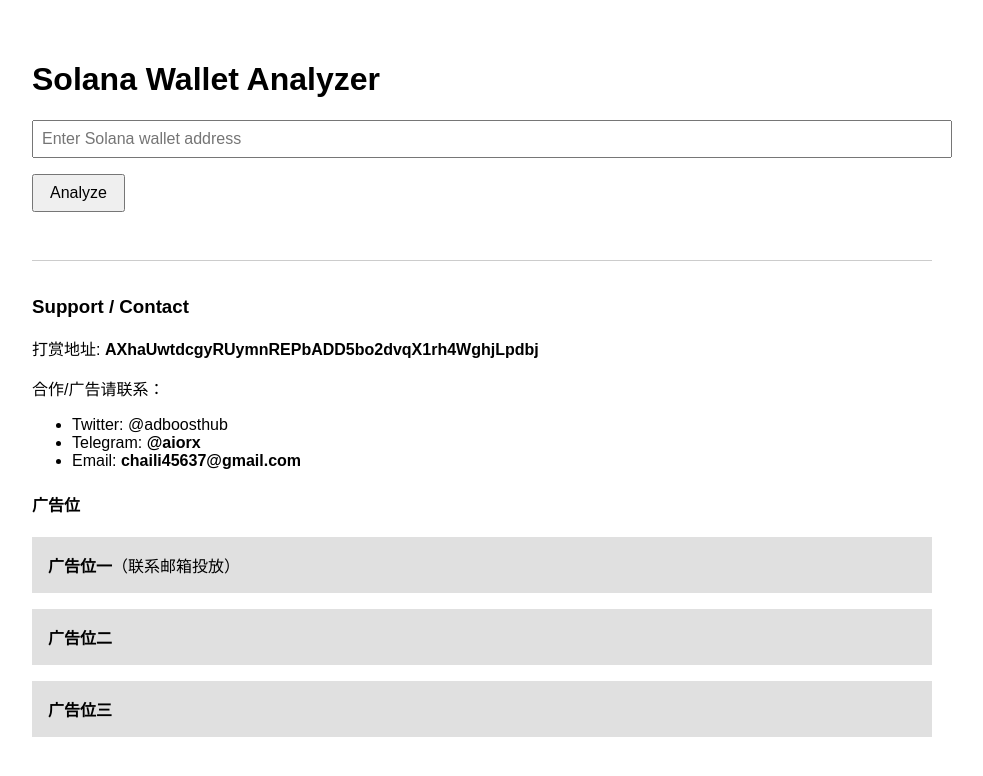
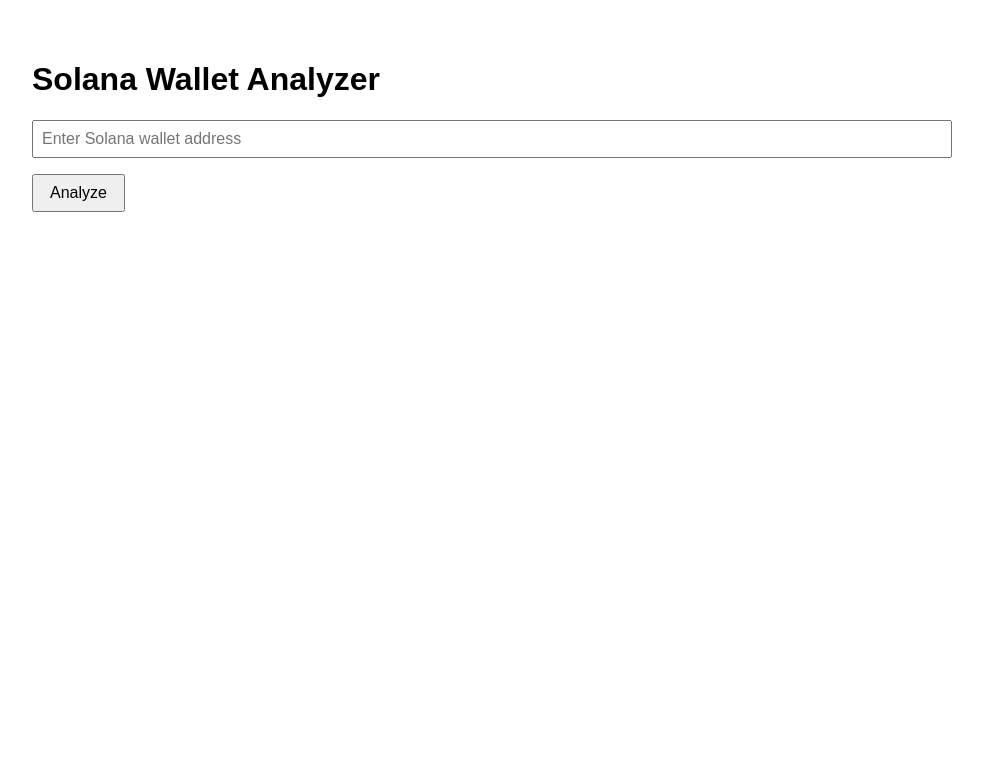
Before and after one commit to chaili45637/solana-analyzer-frontend, a React (Vite) app: page / in a window 1280 px wide. Shown: the top 776 px of the page, without its empty margins (158-1141 px from the left). Built offline with nearby package versions, Linux system fonts and the light colour scheme.

Commit message:
Update API endpoint to deployed backend URL

```diff
--- a/src/App.jsx
+++ b/src/App.jsx
@@ -17,7 +17,7 @@
     setResult(null);
 
     try {
-      const response = await fetch(`https://your-koyeb-backend-url.koyeb.app/analyze?address=${address}`);
+      const response = await fetch(`https://proud-karin-chaili45637-bb58559f.koyeb.app/analyze?address=${address}`);
       const data = await response.json();
       setResult(data);
     } catch (err) {
@@ -56,42 +56,8 @@
           <p><strong>Fees Paid:</strong> {result.fee_total} SOL</p >
           <p><strong>Net Profit:</strong> {result.net_profit} SOL</p >
           <p><strong>Wallet Value:</strong> {result.total_value} SOL</p >
-          <p><strong>Categories:</strong> {result.categories?.join(', ')}</p >
-          <p><strong>Tagged Projects:</strong> {result.tags?.join(', ')}</p >
-          <p><strong>Related Addresses:</strong> {result.related_addresses?.join(', ')}</p >
-          <p><strong>Security Issues:</strong> {result.risks?.join(', ') || "None"}</p >
-
-          <h3>Advanced Filtered Transactions</h3>
-          <ul>
-            {result.filtered_transactions?.map((tx, i) => (
-              <li key={i}>{tx.time} - {tx.amount} SOL - {tx.type}</li>
-            ))}
-          </ul>
         </div>
       )}
-
-      <div style={{ marginTop: "3rem", borderTop: "1px solid #ccc", paddingTop: "1rem" }}>
-        <h3>Support / Contact</h3>
-        <p>打赏地址: <strong>AXhaUwtdcgyRUymnREPbADD5bo2dvqX1rh4WghjLpdbj</strong></p >
-        <p>合作/广告请联系：</p >
-        <ul>
-          <li>Twitter: @adboosthub</li>
-          <li>Telegram: <strong>@aiorx</strong></li>
-          <li>Email: <strong>chaili45637@gmail.com</strong></li>
-        </ul>
-        <div style={{ marginTop: "1rem" }}>
-          <h4>广告位</h4>
-          <div style={{ background: "#e0e0e0", padding: "1rem", marginBottom: "1rem" }}>
-            <strong>广告位一</strong>（联系邮箱投放）
-          </div>
-          <div style={{ background: "#e0e0e0", padding: "1rem", marginBottom: "1rem" }}>
-            <strong>广告位二</strong>
-          </div>
-          <div style={{ background: "#e0e0e0", padding: "1rem" }}>
-            <strong>广告位三</strong>
-          </div>
-        </div>
-      </div>
     </div>
   );
 }
```
